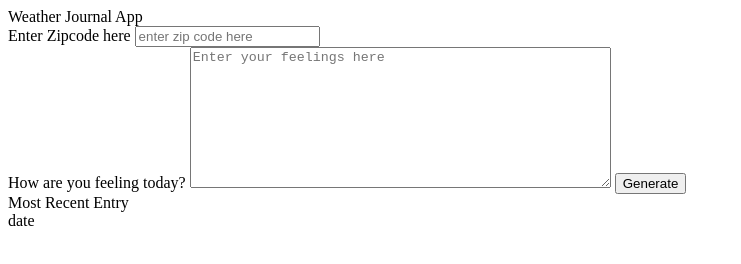
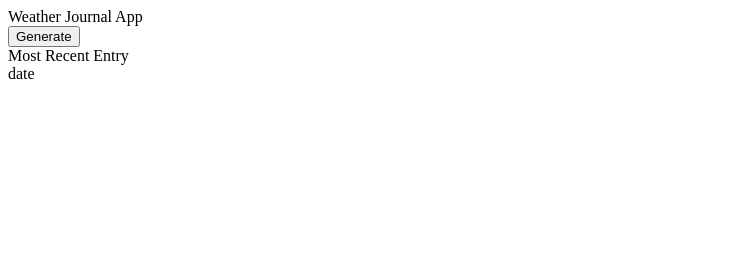
Before and after one commit to tamermaarouf/weather, a website: page website/index.html in a window 1280 px wide. Shown: the whole page, without its empty margins (0-741 px from the left). Drawn offline with Linux system fonts and the light colour scheme; a web font is replaced by a local one.

Commit message:
update index.html

```diff
--- a/website/app.js
+++ b/website/app.js
@@ -3,7 +3,7 @@ const generateBtn = document.querySelector('#generate');
 
 // Personal API Key for OpenWeatherMap API
 const apiKey = 'a61a89e4fe9e4551a5e2b91fb1180525';
-let baseURL = 'http://api.openweathermap.org/data/2.5/weather?'
+let baseURL = 'http://api.openweathermap.org/data/2.5/weather?';
 
 // Create a new date instance dynamically with JS
 let d = new Date();
@@ -20,7 +20,6 @@ function performAction(e) {
         postData('/addTemperature', {
             date: newDate,
             Temp: data,
-            content: feeling
         });
         updateUI();
     });
--- a/website/index.html
+++ b/website/index.html
@@ -11,13 +11,6 @@
   <div class ="holder headline">
     Weather Journal App
   </div>
-  <div class ="holder zip">
-    <label for="zip">Enter Zipcode here</label>
-    <input type="text" id="zip" placeholder="enter zip code here">
-  </div>
-  <div class ="holder feel">
-    <label for="feelings">How are you feeling today?</label>
-    <textarea class= "myInput" id="feelings" placeholder="Enter your feelings here" rows="9" cols="50"></textarea>
     <button id="generate" type = "submit"> Generate </button>
   </div>
   <div class ="holder entry">
```
